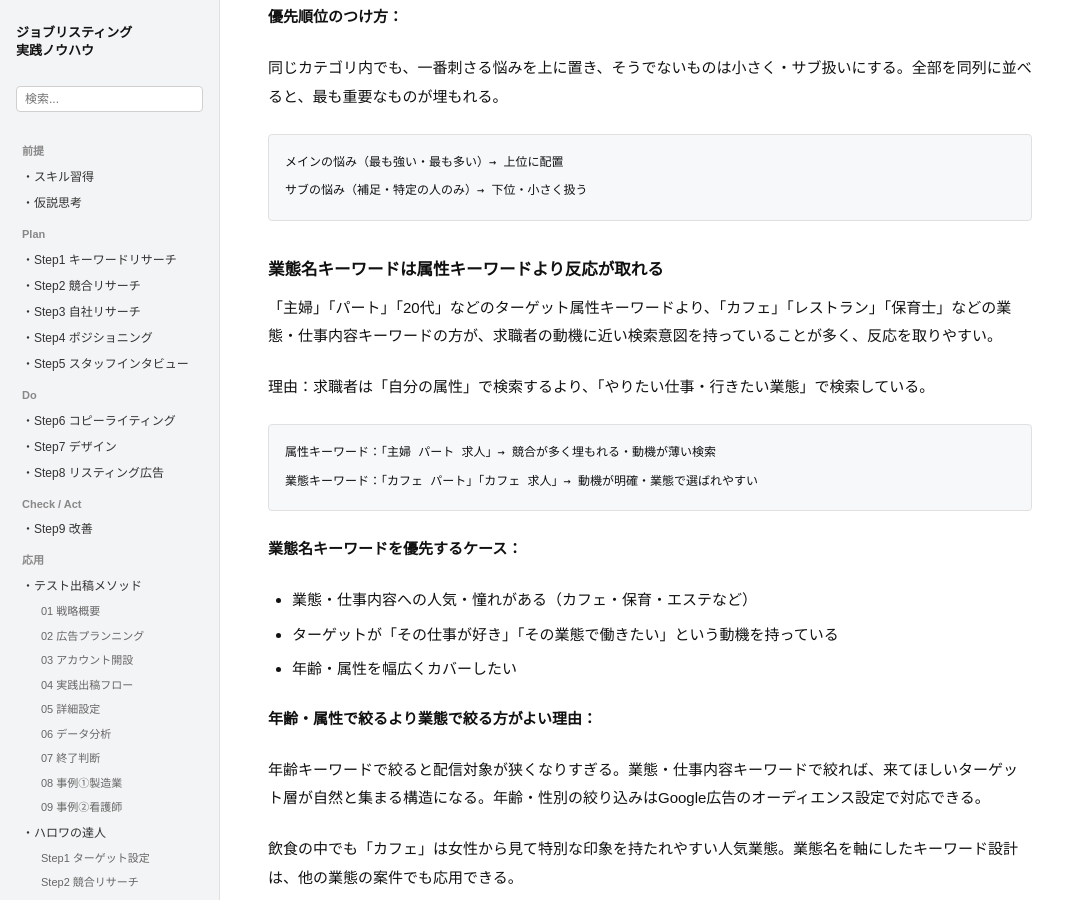
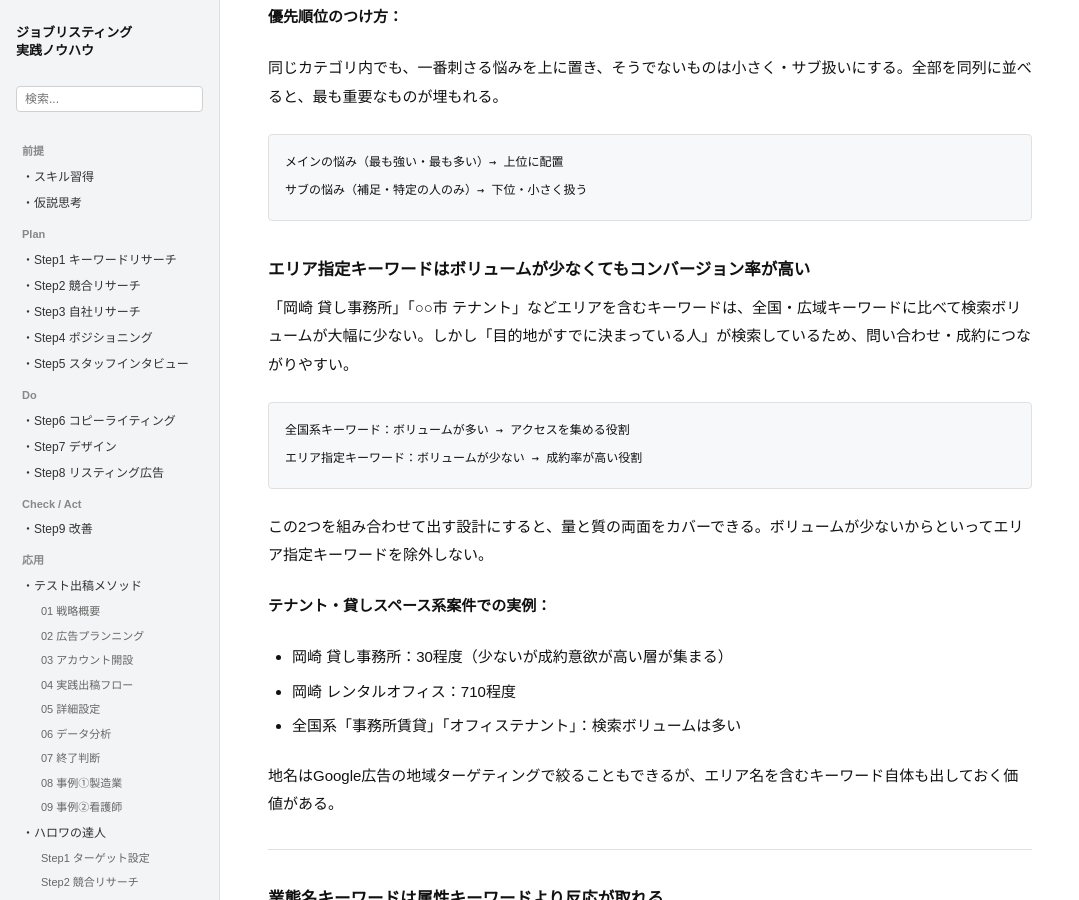
Before and after one commit to staffsolution/staffsolution-knowhow, a Jekyll site: the page built from 9ステップメソッド/キーワードリサーチ.md, in a window 1280 px wide and 900 px high, scrolled down 8169 px. Shown: the whole window, without its empty margins (0-1079 px from the left). Built offline with Jekyll 4.4.1, drawn with Linux system fonts in a browser that asks for light colours; comment, search, counter and statistics services are not loaded; our own code applies the rules of GitHub Pages for plain Markdown files; some of the changed text lies outside the part shown.

Commit message:
ノウハウ更新：岡田案件からの知見を追記（エリア指定KWのCV率・競合LPなし分野の戦略）
Made-with: Cursor

````diff
--- a/9ステップメソッド/キーワードリサーチ.md
+++ b/9ステップメソッド/キーワードリサーチ.md
@@ -6,7 +6,7 @@ layout: default
 ジョブリスティング実践講座ステップ1「キーワードリサーチの課題」の進め方をベースに、
 フィードバック・事例・AIプロンプト型で肉付けしたもの。
 
-最終更新：2026年4月9日（業態名キーワードは属性キーワードより反応が取れる、を追記）
+最終更新：2026年4月9日（エリア指定キーワードのコンバージョン率・業態名キーワードの優位性を追記）
 
 > **このファイルの使い方**
 > 読んでわかった気になっても、一人で完結させることはできない設計になっている。
@@ -268,6 +268,26 @@ Google広告では年齢・性別・世帯収入・子供の有無での絞り
 サブの悩み（補足・特定の人のみ）→ 下位・小さく扱う
 ```
 
+### エリア指定キーワードはボリュームが少なくてもコンバージョン率が高い {#area-keywords}
+
+「岡崎 貸し事務所」「○○市 テナント」などエリアを含むキーワードは、全国・広域キーワードに比べて検索ボリュームが大幅に少ない。しかし「目的地がすでに決まっている人」が検索しているため、問い合わせ・成約につながりやすい。
+
+```
+全国系キーワード：ボリュームが多い → アクセスを集める役割
+エリア指定キーワード：ボリュームが少ない → 成約率が高い役割
+```
+
+この2つを組み合わせて出す設計にすると、量と質の両面をカバーできる。ボリュームが少ないからといってエリア指定キーワードを除外しない。
+
+**テナント・貸しスペース系案件での実例：**
+- 岡崎 貸し事務所：30程度（少ないが成約意欲が高い層が集まる）
+- 岡崎 レンタルオフィス：710程度
+- 全国系「事務所賃貸」「オフィステナント」：検索ボリュームは多い
+
+地名はGoogle広告の地域ターゲティングで絞ることもできるが、エリア名を含むキーワード自体も出しておく価値がある。
+
+---
+
 ### 業態名キーワードは属性キーワードより反応が取れる {#business-type-keywords}
 
 「主婦」「パート」「20代」などのターゲット属性キーワードより、「カフェ」「レストラン」「保育士」などの業態・仕事内容キーワードの方が、求職者の動機に近い検索意図を持っていることが多く、反応を取りやすい。
````
Also changed, not shown: 9ステップメソッド/仮説思考.md (+19 -1 lines).
